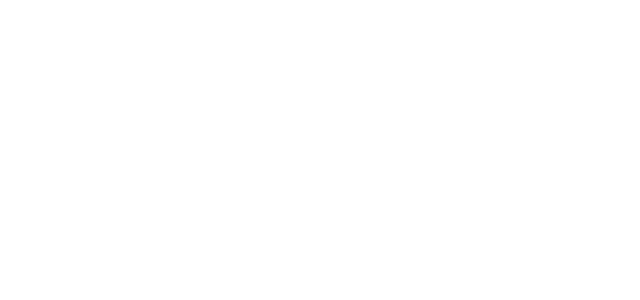
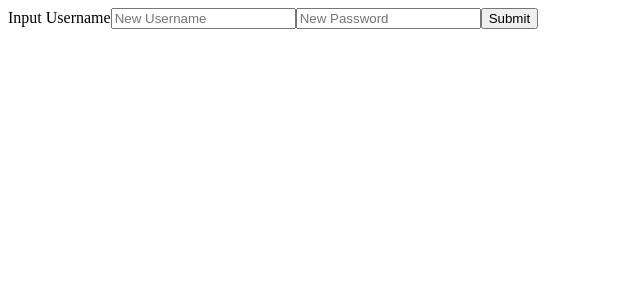
Before and after one commit to Wunderpus-54/Scratch-Project, a React app: page /signup in a window 1280 px wide. Shown: the top 300 px of the page, without its empty margins (0-640 px from the left). Built offline with nearby package versions, Linux system fonts and the light colour scheme.

Commit message:
adding signup useref hook

```diff
--- a/src/components/Signup.jsx
+++ b/src/components/Signup.jsx
@@ -8,6 +8,47 @@ import { useNavigate } from 'react-router-dom';
 const Signup = () => {
   const { setCurrentUser } = useContext(AuthContext);
   const usernameInput = useRef();
+  const passwordInput = useRef();
+  const navigate = useNavigate();
+
+  const createUser = async (event) => {
+    event.preventDefault();
+    const requestBody = {
+      method: 'POST',
+      headers: { 'Content-Type': 'application/json' },
+      body: JSON.stringify({
+        username: usernameInput.current.value,
+        password: passwordInput.current.value,
+      }),
+    };
+
+    const result = await fetch('/auth/signup', requestBody);
+    const resolvedData = await result.json();
+
+    setCurrentUser(resolvedData);
+    navigate('/home');
+  };
+
+  return (
+    <form>
+      <label>
+        Input Username
+        <input
+          ref={usernameInput}
+          type="text"
+          placeholder="New Username"
+        ></input>
+      </label>
+      <label>
+        <input
+          ref={passwordInput}
+          type="text"
+          placeholder="New Password"
+        ></input>
+      </label>
+      <button onClick={createUser}>Submit</button>
+    </form>
+  );
 
   // usernameInput.current.value
   // <input ref={usernameInput}></input>;
```
